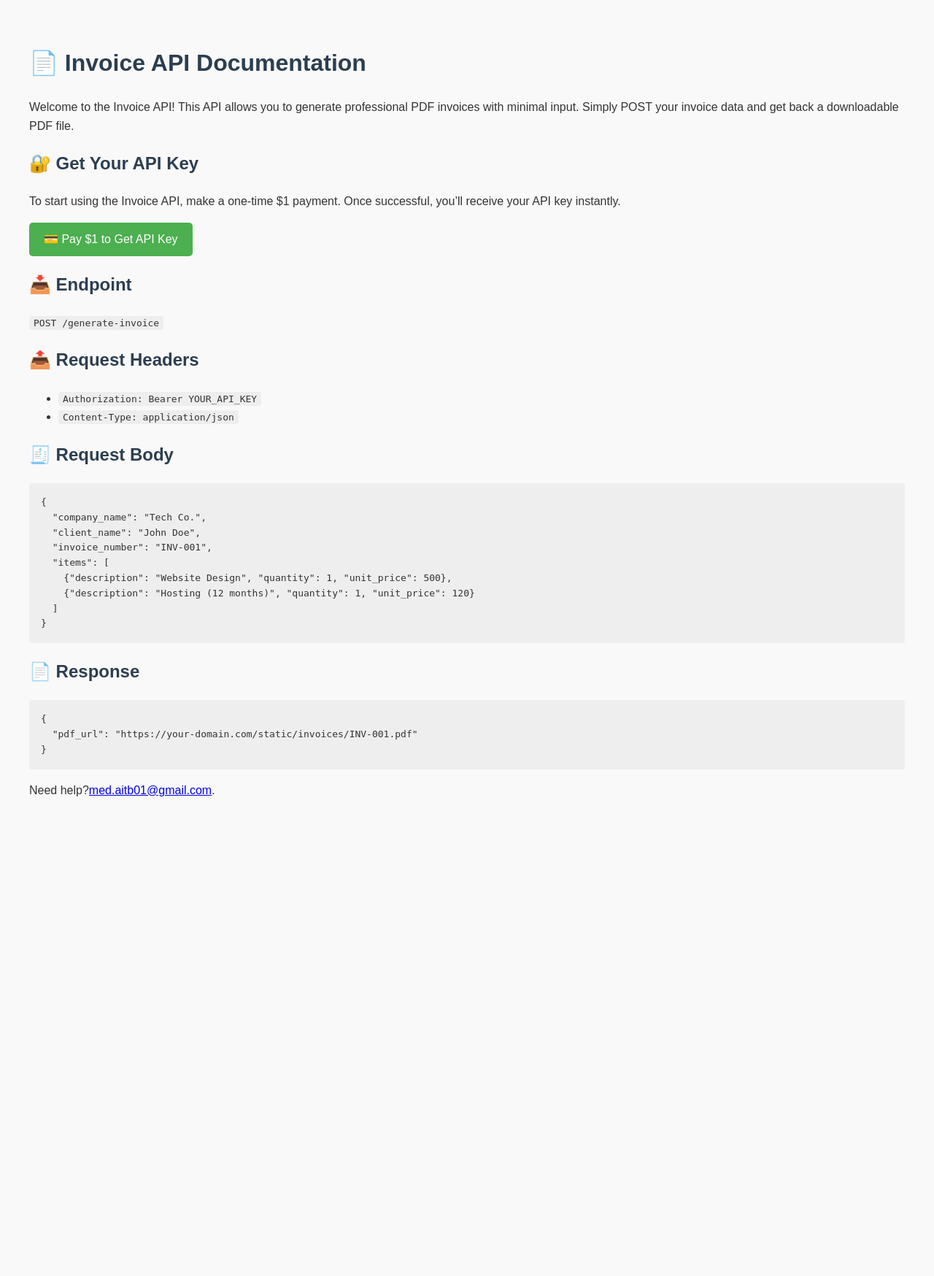
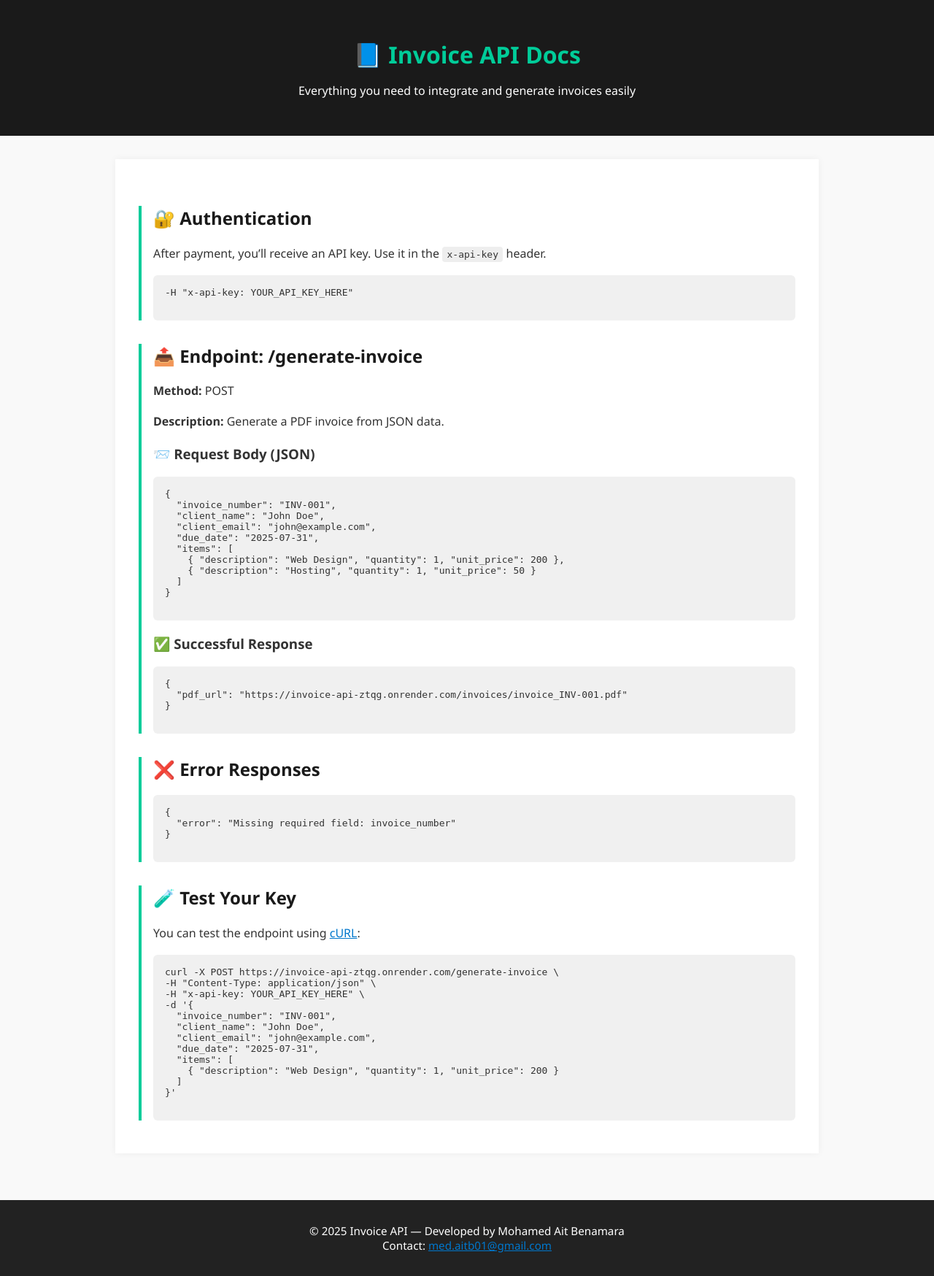
Before and after one commit to medmomoait/invoice_api, a Flask app: page /docs in a window 1280 px wide. Shown: the whole page at 73% size. Before the commit the page ends 1091 px from the top, so only its background shows below. Run offline with Flask 3, Linux system fonts and the light colour scheme.

Commit message:
Update docs.html

```diff
--- a/templates/docs.html
+++ b/templates/docs.html
@@ -1,73 +1,163 @@
 <!DOCTYPE html>
 <html lang="en">
 <head>
-  <meta charset="UTF-8" />
-  <meta name="viewport" content="width=device-width, initial-scale=1.0"/>
-  <title>Invoice API Documentation</title>
-  <link rel="icon" href="/static/favicon.png" type="image/png">
+  <meta charset="UTF-8">
+  <title>Invoice API - Documentation</title>
+  <link rel="icon" href="{{ url_for('static', filename='favicon.png') }}" type="image/png">
+  <meta name="viewport" content="width=device-width, initial-scale=1">
+
   <style>
     body {
-      font-family: Arial, sans-serif;
+      font-family: 'Segoe UI', Tahoma, Geneva, Verdana, sans-serif;
+      background: #f9f9f9;
+      margin: 0;
+      padding: 0;
+      color: #333;
+    }
+
+    header {
+      background-color: #1a1a1a;
+      color: white;
       padding: 2rem;
-      background-color: #f9f9f9;
-      color: #333;
+      text-align: center;
+    }
+
+    header h1 {
+      margin-bottom: 0.5rem;
+      color: #00cc99;
+    }
+
+    main {
+      max-width: 900px;
+      margin: auto;
+      padding: 2rem;
+      background-color: white;
+      box-shadow: 0 0 10px rgba(0,0,0,0.05);
+      margin-top: 2rem;
+    }
+
+    h2 {
+      color: #1a1a1a;
+      margin-top: 2rem;
+    }
+
+    p {
       line-height: 1.6;
     }
-    h1, h2 {
-      color: #2c3e50;
+
+    pre {
+      background-color: #f0f0f0;
+      padding: 1rem;
+      border-radius: 6px;
+      overflow-x: auto;
+      font-family: monospace;
+      margin-top: 1rem;
+      white-space: pre-wrap;
     }
+
     code {
-      background: #eee;
-      padding: 2px 6px;
+      background-color: #eee;
+      padding: 0.2rem 0.4rem;
       border-radius: 4px;
       font-family: monospace;
     }
-    pre {
-      background: #eee;
-      padding: 1rem;
-      border-radius: 4px;
-      overflow-x: auto;
+
+    footer {
+      text-align: center;
+      padding: 2rem;
+      background: #222;
+      color: white;
+      margin-top: 4rem;
+      font-size: 0.95rem;
+    }
+
+    a {
+      color: #0077cc;
+    }
+
+    .section {
+      border-left: 4px solid #00cc99;
+      padding-left: 1rem;
+      margin-top: 2rem;
     }
   </style>
 </head>
 <body>
-  <h1>📄 Invoice API Documentation</h1>
 
-  <p>
-    Welcome to the Invoice API! This API allows you to generate professional PDF invoices with minimal input. Simply POST your invoice data and get back a downloadable PDF file.
-  </p>
+<header>
+  <h1>📘 Invoice API Docs</h1>
+  <p>Everything you need to integrate and generate invoices easily</p>
+</header>
 
-<h2>🔐 Get Your API Key</h2>
-<p>
-  To start using the Invoice API, make a one-time $1 payment. Once successful, you’ll receive your API key instantly.
-</p>
-<a href="{{ url_for('pay') }}" class="btn" style="display:inline-block;background-color:#4CAF50;color:white;padding:10px 20px;text-decoration:none;border-radius:5px;">💳 Pay $1 to Get API Key</a>
+<main>
+  <section class="section">
+    <h2>🔐 Authentication</h2>
+    <p>After payment, you’ll receive an API key. Use it in the <code>x-api-key</code> header.</p>
+    <pre>
+-H "x-api-key: YOUR_API_KEY_HERE"
+    </pre>
+  </section>
 
-  <h2>📥 Endpoint</h2>
-  <p><code>POST /generate-invoice</code></p>
+  <section class="section">
+    <h2>📤 Endpoint: /generate-invoice</h2>
+    <p><strong>Method:</strong> POST</p>
+    <p><strong>Description:</strong> Generate a PDF invoice from JSON data.</p>
 
-  <h2>📤 Request Headers</h2>
-  <ul>
-    <li><code>Authorization: Bearer YOUR_API_KEY</code></li>
-    <li><code>Content-Type: application/json</code></li>
-  </ul>
+    <h3>📨 Request Body (JSON)</h3>
+    <pre>
+{
+  "invoice_number": "INV-001",
+  "client_name": "John Doe",
+  "client_email": "john@example.com",
+  "due_date": "2025-07-31",
+  "items": [
+    { "description": "Web Design", "quantity": 1, "unit_price": 200 },
+    { "description": "Hosting", "quantity": 1, "unit_price": 50 }
+  ]
+}
+    </pre>
 
-  <h2>🧾 Request Body</h2>
-  <pre>{
-  "company_name": "Tech Co.",
+    <h3>✅ Successful Response</h3>
+    <pre>
+{
+  "pdf_url": "https://invoice-api-ztqg.onrender.com/invoices/invoice_INV-001.pdf"
+}
+    </pre>
+  </section>
+
+  <section class="section">
+    <h2>❌ Error Responses</h2>
+    <pre>
+{
+  "error": "Missing required field: invoice_number"
+}
+    </pre>
+  </section>
+
+  <section class="section">
+    <h2>🧪 Test Your Key</h2>
+    <p>You can test the endpoint using <a href="https://curl.se" target="_blank">cURL</a>:</p>
+    <pre>
+curl -X POST https://invoice-api-ztqg.onrender.com/generate-invoice \
+-H "Content-Type: application/json" \
+-H "x-api-key: YOUR_API_KEY_HERE" \
+-d '{
+  "invoice_number": "INV-001",
   "client_name": "John Doe",
-  "invoice_number": "INV-001",
+  "client_email": "john@example.com",
+  "due_date": "2025-07-31",
   "items": [
-    {"description": "Website Design", "quantity": 1, "unit_price": 500},
-    {"description": "Hosting (12 months)", "quantity": 1, "unit_price": 120}
+    { "description": "Web Design", "quantity": 1, "unit_price": 200 }
   ]
-}</pre>
+}'
+    </pre>
+  </section>
+</main>
 
-  <h2>📄 Response</h2>
-  <pre>{
-  "pdf_url": "https://your-domain.com/static/invoices/INV-001.pdf"
-}</pre>
+<footer>
+  &copy; 2025 Invoice API — Developed by Mohamed Ait Benamara<br>
+  Contact: <a href="mailto:med.aitb01@gmail.com">med.aitb01@gmail.com</a>
+</footer>
 
-  <p>Need help?<a href="mailto:support@example.com">med.aitb01@gmail.com</a>.</p>
 </body>
 </html>
```
